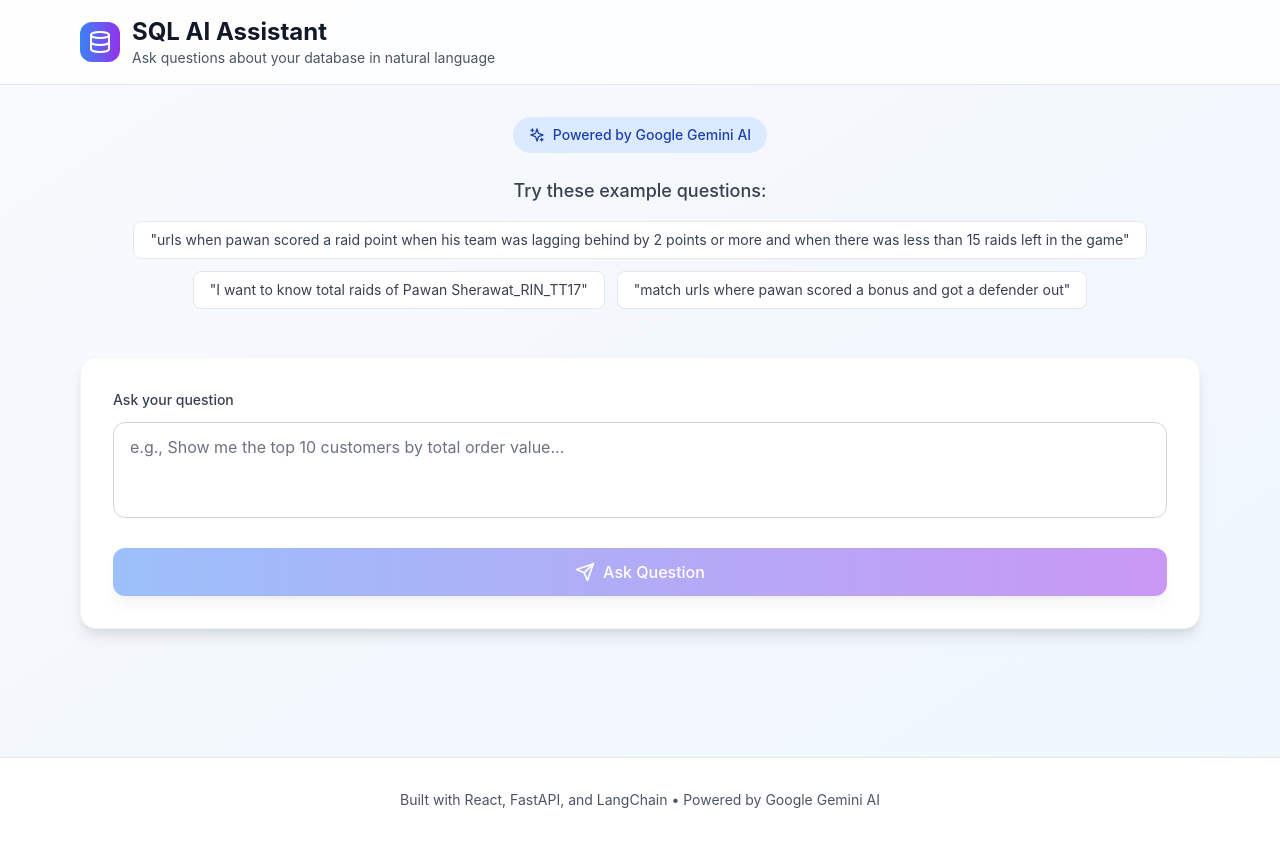
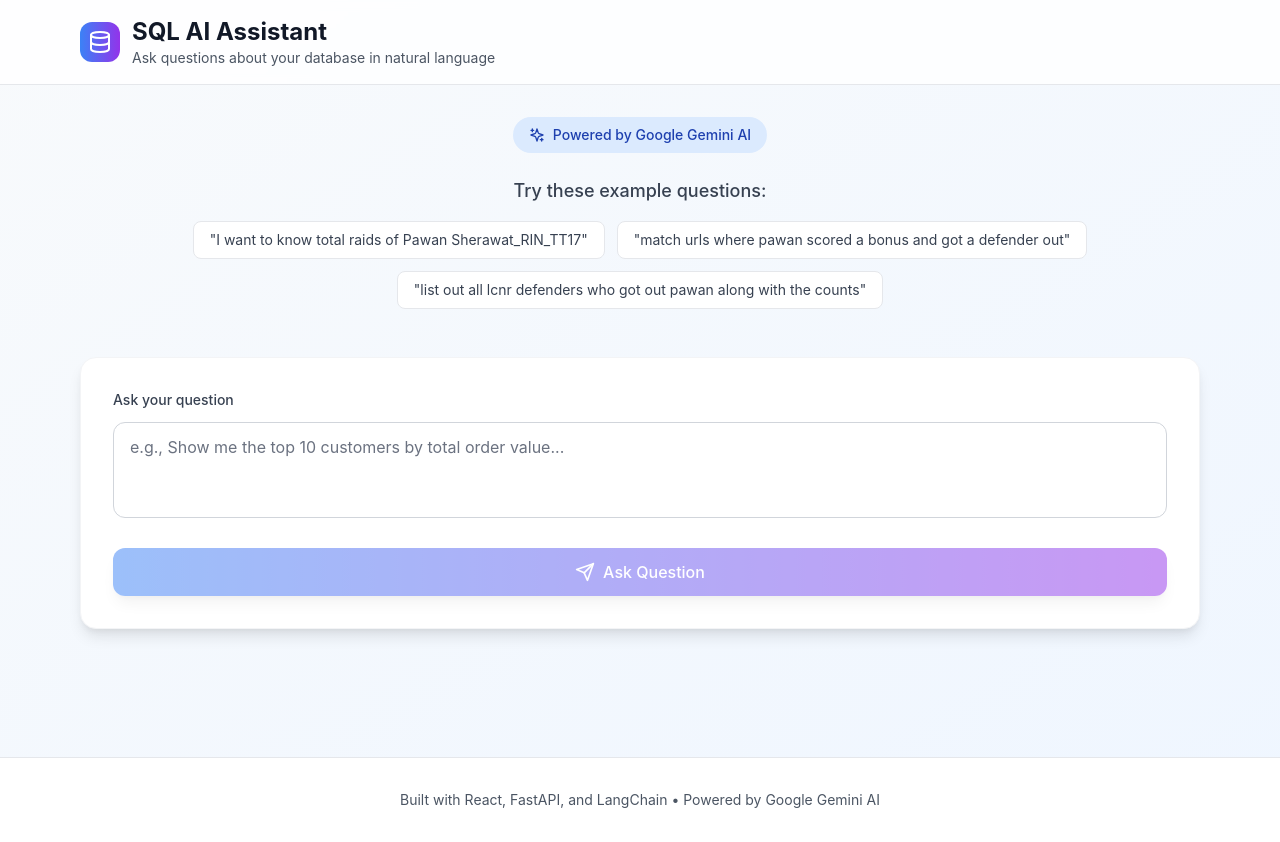
Before and after one commit to NachiappanRavi/nl2sql_kabbadi_analytics, a React (Vite) app in the folder frontend/: page / in a window 1280 px wide. Built offline with nearby package versions, Linux system fonts and the light colour scheme.

Commit message:
updated sample questions

```diff
--- a/frontend/src/App.jsx
+++ b/frontend/src/App.jsx
@@ -63,9 +63,9 @@
   };
 
   const exampleQuestions = [
-    "urls when pawan scored a raid point when his team was lagging behind by 2 points or more and when there was less than 15 raids left in the game",
     "I want to know total raids of Pawan Sherawat_RIN_TT17",
-    "match urls where pawan scored a bonus and got a defender out"
+    "match urls where pawan scored a bonus and got a defender out",
+    "list out all lcnr defenders who got out pawan along with the counts"
   ];
 
   const handleExampleClick = (example) => {
```
